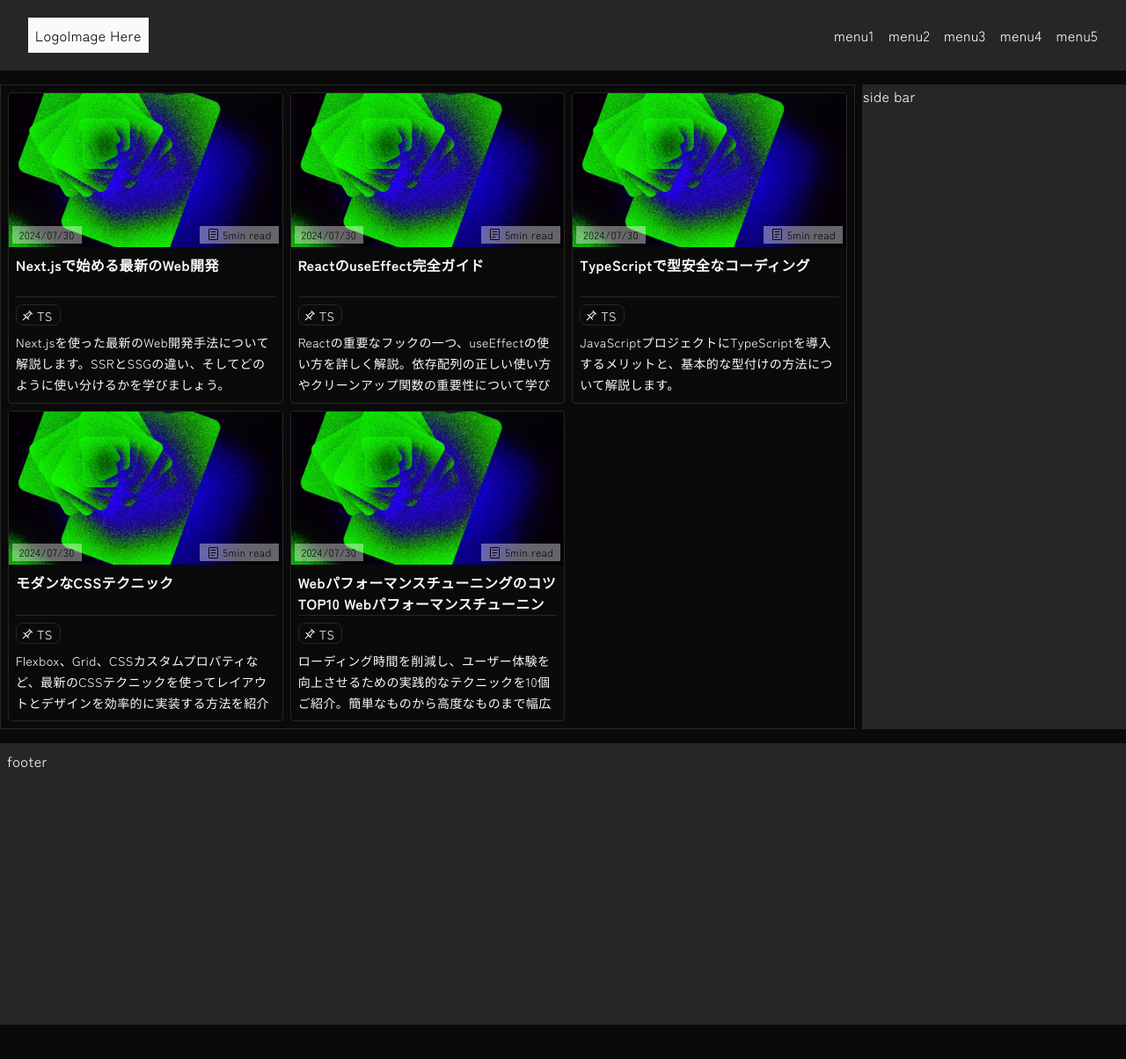
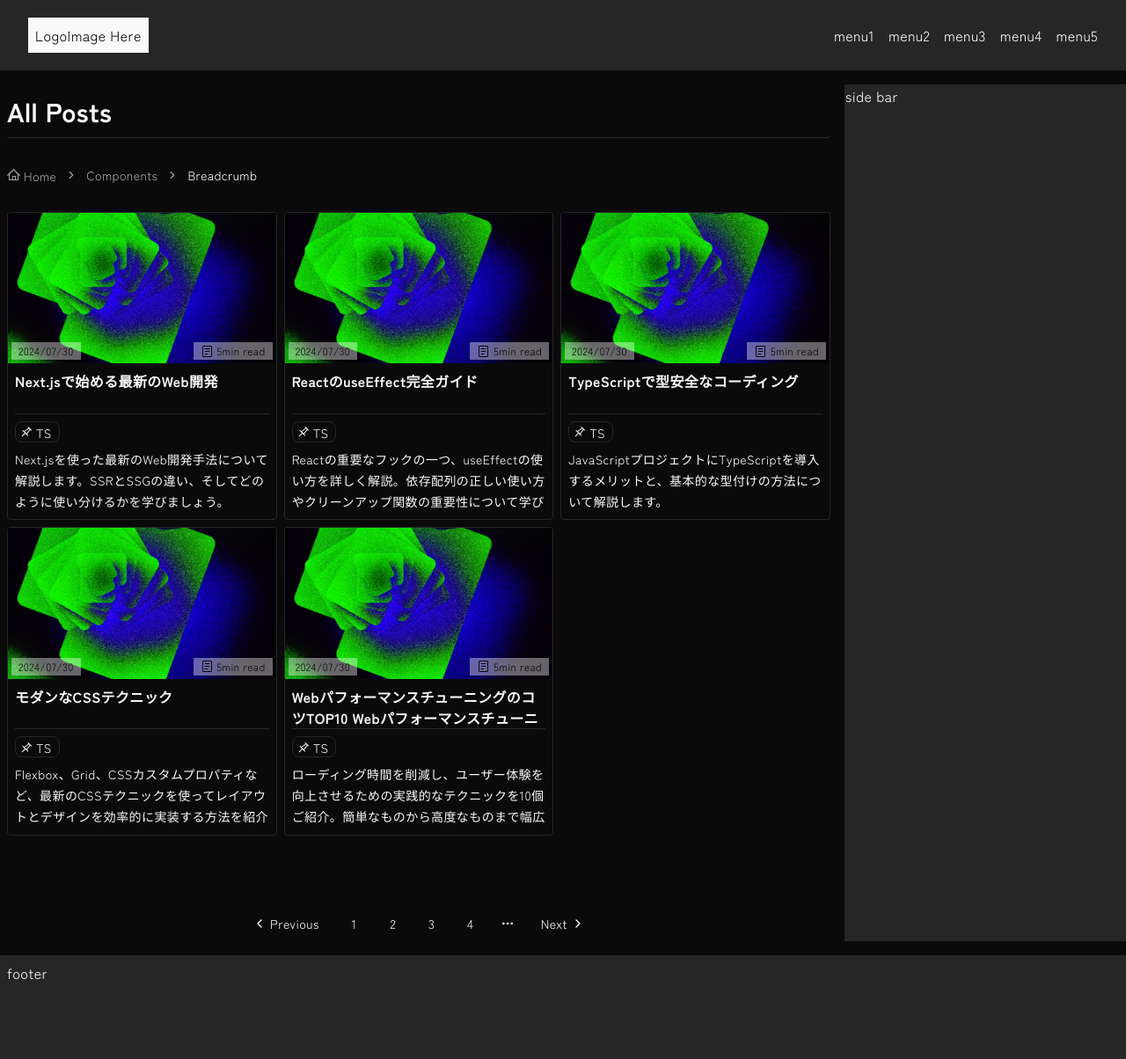
Before and after one commit to snd-primary/sdn-mediasite-theme, a Next.js app: page / in a window 1280 px wide. Shown: the top 1204 px of the page at 88% size. Before the commit the page ends 1165 px from the top, so only its background shows below. Built offline with nearby package versions, Linux system fonts and the light colour scheme.

Commit message:
breadcrumb add

```diff
--- a/src/app/layout.tsx
+++ b/src/app/layout.tsx
@@ -65,7 +65,7 @@ export default function RootLayout({
 								</ul>
 							</nav>
 						</header>
-						<div className="max-w-[1440px] w-full h-full grid md:grid-cols-[1fr_300px] sm:grid-cols-1 gap-2">
+						<div className="max-w-[1440px] w-full h-full grid lg:grid-cols-[1fr_320px] md:grid-cols-[1fr_300px] sm:grid-cols-1 gap-2">
 							{children}
 							<aside className="border bg-secondary w-full h-full">side bar</aside>
 						</div>
--- a/src/app/page.tsx
+++ b/src/app/page.tsx
@@ -2,6 +2,8 @@ import type React from "react";
 import Link from "next/link";
 import Image from "next/image";
 import { DrawingPinIcon, ClockIcon, ReaderIcon } from "@radix-ui/react-icons";
+import Pagination from "./ui/pagination";
+import Breadcrumb from "./ui/breadcrumb";
 
 type blogPostsType = {
 	key: number;
@@ -95,8 +97,12 @@ const LinkCard: React.FC<blogPostsType> = ({ ...props }) => {
 
 export default function Home() {
 	return (
-		<main className="grid max-w-full w-full h-full border">
-			<section className=" p-2">
+		<main className="grid max-w-full w-full h-full md:px-2">
+			<section className="grid grid-cols-1 gap-8 ">
+				<div className="border-b py-3  rounded  w-full h-full flex items-center">
+					<h2 className="text-3xl font-bold ">All Posts</h2>
+				</div>
+				<Breadcrumb />
 				<ul className="w-full h-fit grid grid-cols-2  lg:grid-cols-3 gap-2">
 					{blogPosts.map((post) => (
 						<LinkCard
@@ -107,6 +113,8 @@ export default function Home() {
 						/>
 					))}
 				</ul>
+
+				<Pagination className="mt-12" />
 			</section>
 		</main>
 	);
--- /dev/null
+++ b/src/app/ui/blogCard.tsx
@@ -0,0 +1,7 @@
+import React from "react";
+
+const blogCard = () => {
+	return <div>blogCard</div>;
+};
+
+export default blogCard;
--- /dev/null
+++ b/src/app/ui/breadcrumb.tsx
@@ -0,0 +1,36 @@
+import React from "react";
+import { HomeIcon } from "@radix-ui/react-icons";
+import {
+	BreadcrumbRoot,
+	BreadcrumbItem,
+	BreadcrumbLink,
+	BreadcrumbList,
+	BreadcrumbPage,
+	BreadcrumbSeparator,
+} from "@/components/ui/breadcrumb";
+
+const Breadcrumb = () => {
+	return (
+		<BreadcrumbRoot>
+			<BreadcrumbList>
+				<BreadcrumbItem>
+					{/* 後でNextLinkに書き換える */}
+					<BreadcrumbLink href="/" className="flex items-center gap-1">
+						<HomeIcon />
+						<span className="-mb-0.5">Home</span>
+					</BreadcrumbLink>
+				</BreadcrumbItem>
+				<BreadcrumbSeparator />
+				<BreadcrumbItem>
+					<BreadcrumbLink href="/components">Components</BreadcrumbLink>
+				</BreadcrumbItem>
+				<BreadcrumbSeparator />
+				<BreadcrumbItem>
+					<BreadcrumbPage>Breadcrumb</BreadcrumbPage>
+				</BreadcrumbItem>
+			</BreadcrumbList>
+		</BreadcrumbRoot>
+	);
+};
+
+export default Breadcrumb;
--- /dev/null
+++ b/src/app/ui/pagination.tsx
@@ -0,0 +1,47 @@
+import type React from "react";
+
+import {
+	PaginationRoot,
+	PaginationContent,
+	PaginationEllipsis,
+	PaginationItem,
+	PaginationLink,
+	PaginationNext,
+	PaginationPrevious,
+} from "@/components/ui/pagination";
+
+type Props = {
+	className?: string;
+};
+
+const Pagination: React.FC<Props> = ({ className }) => {
+	return (
+		<PaginationRoot className={className}>
+			<PaginationContent>
+				<PaginationItem>
+					<PaginationPrevious href="#" />
+				</PaginationItem>
+				<PaginationItem>
+					<PaginationLink href="#">1</PaginationLink>
+				</PaginationItem>
+				<PaginationItem>
+					<PaginationLink href="#">2</PaginationLink>
+				</PaginationItem>
+				<PaginationItem>
+					<PaginationLink href="#">3</PaginationLink>
+				</PaginationItem>
+				<PaginationItem>
+					<PaginationLink href="#">4</PaginationLink>
+				</PaginationItem>
+				<PaginationItem>
+					<PaginationEllipsis />
+				</PaginationItem>
+				<PaginationItem>
+					<PaginationNext href="#" />
+				</PaginationItem>
+			</PaginationContent>
+		</PaginationRoot>
+	);
+};
+
+export default Pagination;
--- /dev/null
+++ b/src/components/ui/breadcrumb.tsx
@@ -0,0 +1,115 @@
+import * as React from "react";
+import { Slot } from "@radix-ui/react-slot";
+import { ChevronRight, MoreHorizontal } from "lucide-react";
+
+import { cn } from "@/lib/utils";
+
+const BreadcrumbRoot = React.forwardRef<
+	HTMLElement,
+	React.ComponentPropsWithoutRef<"nav"> & {
+		separator?: React.ReactNode;
+	}
+>(({ ...props }, ref) => <nav ref={ref} aria-label="breadcrumb" {...props} />);
+BreadcrumbRoot.displayName = "Breadcrumb";
+
+const BreadcrumbList = React.forwardRef<
+	HTMLOListElement,
+	React.ComponentPropsWithoutRef<"ol">
+>(({ className, ...props }, ref) => (
+	<ol
+		ref={ref}
+		className={cn(
+			"flex flex-wrap items-center gap-1.5 break-words text-sm text-muted-foreground sm:gap-2.5",
+			className
+		)}
+		{...props}
+	/>
+));
+BreadcrumbList.displayName = "BreadcrumbList";
+
+const BreadcrumbItem = React.forwardRef<
+	HTMLLIElement,
+	React.ComponentPropsWithoutRef<"li">
+>(({ className, ...props }, ref) => (
+	<li
+		ref={ref}
+		className={cn("inline-flex items-center gap-1.5", className)}
+		{...props}
+	/>
+));
+BreadcrumbItem.displayName = "BreadcrumbItem";
+
+const BreadcrumbLink = React.forwardRef<
+	HTMLAnchorElement,
+	React.ComponentPropsWithoutRef<"a"> & {
+		asChild?: boolean;
+	}
+>(({ asChild, className, ...props }, ref) => {
+	const Comp = asChild ? Slot : "a";
+
+	return (
+		<Comp
+			ref={ref}
+			className={cn("transition-colors hover:text-foreground", className)}
+			{...props}
+		/>
+	);
+});
+BreadcrumbLink.displayName = "BreadcrumbLink";
+
+const BreadcrumbPage = React.forwardRef<
+	HTMLSpanElement,
+	React.ComponentPropsWithoutRef<"span">
+>(({ className, ...props }, ref) => (
+	<span
+		ref={ref}
+		role="link"
+		aria-disabled="true"
+		aria-current="page"
+		className={cn("font-normal text-foreground", className)}
+		{...props}
+	/>
+));
+BreadcrumbPage.displayName = "BreadcrumbPage";
+
+const BreadcrumbSeparator = ({
+	children,
+	className,
+	...props
+}: React.ComponentProps<"li">) => (
+	<li
+		role="presentation"
+		aria-hidden="true"
+		className={cn("[&>svg]:size-3.5", className)}
+		{...props}
+	>
+		{children ?? <ChevronRight />}
+	</li>
+);
+BreadcrumbSeparator.displayName = "BreadcrumbSeparator";
+
+const BreadcrumbEllipsis = ({
+	className,
+	...props
+}: React.ComponentProps<"span">) => (
+	<span
+		role="presentation"
+		aria-hidden="true"
+		className={cn("flex h-9 w-9 items-center justify-center", className)}
+		{...props}
+	>
+		<MoreHorizontal className="h-4 w-4" />
+		<span className="sr-only">More</span>
+	</span>
+);
+BreadcrumbEllipsis.displayName = "BreadcrumbElipssis";
+
+export {
+	BreadcrumbRoot,
+	BreadcrumbList,
+	BreadcrumbItem,
+	BreadcrumbLink,
+	BreadcrumbPage,
+	BreadcrumbSeparator,
+	BreadcrumbEllipsis,
+};
--- a/src/components/ui/pagination.tsx
+++ b/src/components/ui/pagination.tsx
@@ -1,18 +1,21 @@
-import * as React from "react"
-import { ChevronLeft, ChevronRight, MoreHorizontal } from "lucide-react"
+import * as React from "react";
+import { ChevronLeft, ChevronRight, MoreHorizontal } from "lucide-react";
 
-import { cn } from "@/lib/utils"
-import { ButtonProps, buttonVariants } from "@/components/ui/button"
+import { cn } from "@/lib/utils";
+import { type ButtonProps, buttonVariants } from "@/components/ui/button";
 
-const Pagination = ({ className, ...props }: React.ComponentProps<"nav">) => (
+const PaginationRoot = ({
+	className,
+	...props
+}: React.ComponentProps<"nav">) => (
 	<nav
 		role="navigation"
 		aria-label="pagination"
 		className={cn("mx-auto flex w-full justify-center", className)}
 		{...props}
 	/>
-)
-Pagination.displayName = "Pagination"
+);
+PaginationRoot.displayName = "Pagination";
 
 const PaginationContent = React.forwardRef<
 	HTMLUListElement,
@@ -23,21 +26,21 @@ const PaginationContent = React.forwardRef<
 		className={cn("flex flex-row items-center gap-1", className)}
 		{...props}
 	/>
-))
-PaginationContent.displayName = "PaginationContent"
+));
+PaginationContent.displayName = "PaginationContent";
 
 const PaginationItem = React.forwardRef<
 	HTMLLIElement,
 	React.ComponentProps<"li">
 >(({ className, ...props }, ref) => (
 	<li ref={ref} className={cn("", className)} {...props} />
-))
-PaginationItem.displayName = "PaginationItem"
+));
+PaginationItem.displayName = "PaginationItem";
 
 type PaginationLinkProps = {
-  isActive?: boolean
+	isActive?: boolean;
 } & Pick<ButtonProps, "size"> &
-  React.ComponentProps<"a">
+	React.ComponentProps<"a">;
 
 const PaginationLink = ({
 	className,
@@ -56,8 +59,8 @@ const PaginationLink = ({
 		)}
 		{...props}
 	/>
-)
-PaginationLink.displayName = "PaginationLink"
+);
+PaginationLink.displayName = "PaginationLink";
 
 const PaginationPrevious = ({
 	className,
@@ -72,8 +75,8 @@ const PaginationPrevious = ({
 		<ChevronLeft className="h-4 w-4" />
 		<span>Previous</span>
 	</PaginationLink>
-)
-PaginationPrevious.displayName = "PaginationPrevious"
+);
+PaginationPrevious.displayName = "PaginationPrevious";
 
 const PaginationNext = ({
 	className,
@@ -88,8 +91,8 @@ const PaginationNext = ({
 		<span>Next</span>
 		<ChevronRight className="h-4 w-4" />
 	</PaginationLink>
-)
-PaginationNext.displayName = "PaginationNext"
+);
+PaginationNext.displayName = "PaginationNext";
 
 const PaginationEllipsis = ({
 	className,
@@ -103,15 +106,15 @@ const PaginationEllipsis = ({
 		<MoreHorizontal className="h-4 w-4" />
 		<span className="sr-only">More pages</span>
 	</span>
-)
-PaginationEllipsis.displayName = "PaginationEllipsis"
+);
+PaginationEllipsis.displayName = "PaginationEllipsis";
 
 export {
-  Pagination,
+	PaginationRoot,
 	PaginationContent,
 	PaginationEllipsis,
 	PaginationItem,
 	PaginationLink,
 	PaginationNext,
 	PaginationPrevious,
-}
+};
```
Lines whose indentation alone changed are shown as unchanged.
